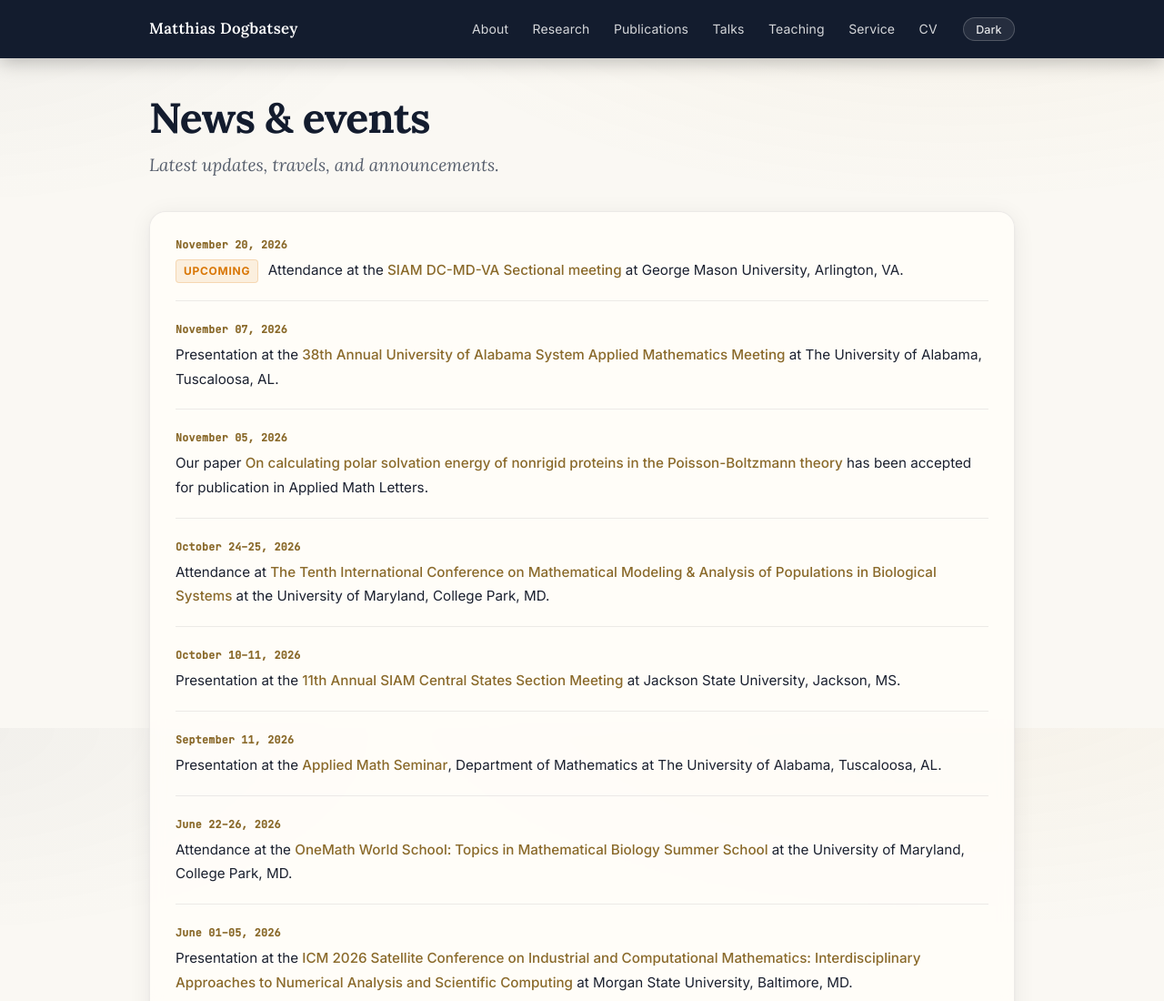
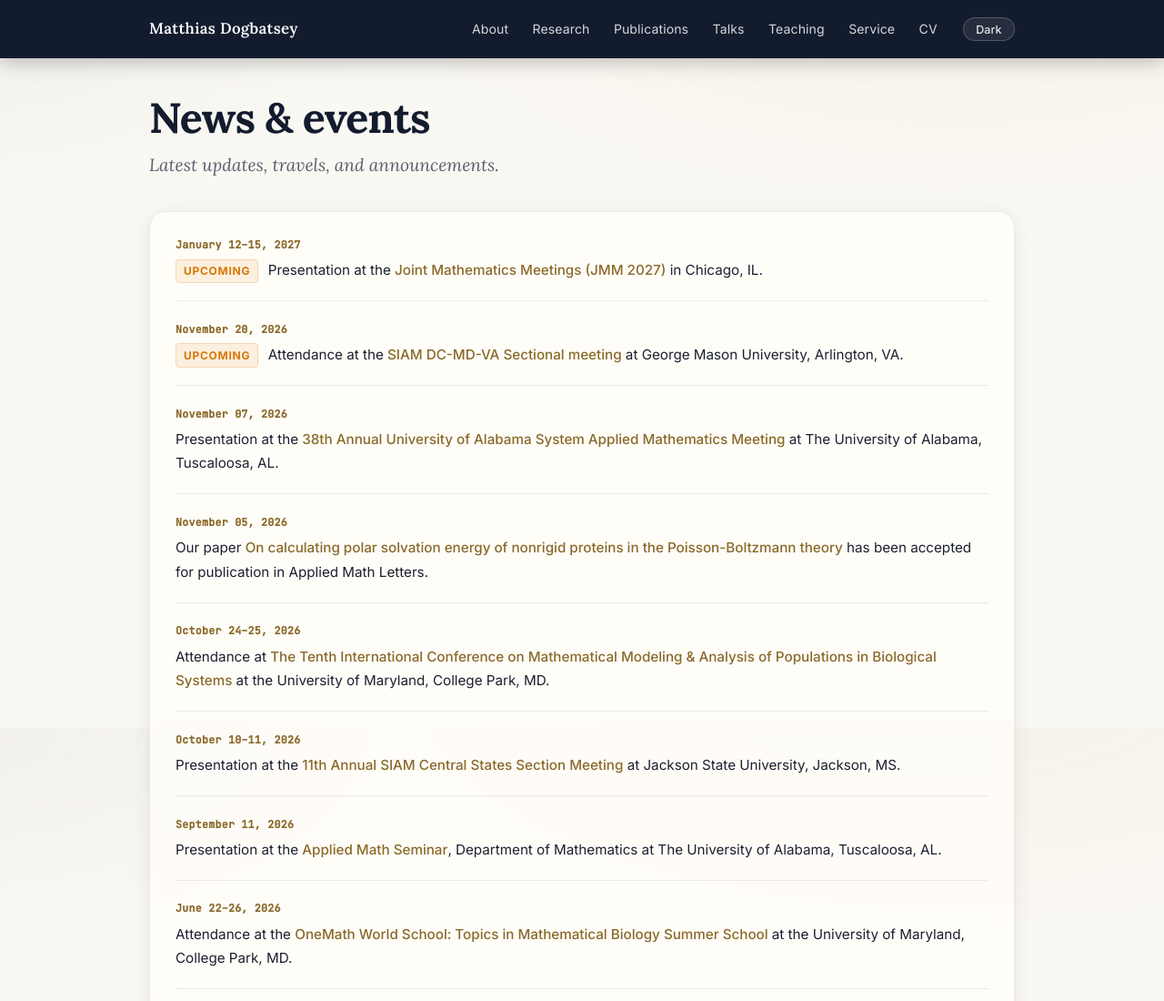
Before and after one commit to mdogbatsey/mdogbatsey.github.io, a plain HTML site: page news.html in a window 1280 px wide. Shown: the top 1100 px of the page at 91% size. Drawn offline with Linux system fonts and the light colour scheme.

Commit message:
Add JMM 2027 presentation to news
Co-Authored-By: Claude Opus 5.5 <noreply@anthropic.com>

```diff
--- a/news.html
+++ b/news.html
@@ -68,6 +68,15 @@
         <div class="card" style="padding: 1.5rem 1.75rem;">
           <ul class="news-list"
             style="font-size: 0.95rem; display: flex; flex-direction: column; gap: 1.2rem; padding: 0; list-style: none;">
+            <li style="border-bottom: 1px solid var(--border); padding-bottom: 1.2rem;">
+              <span class="news-date"
+                style="display: block; font-weight: 600; color: var(--accent); margin-bottom: 0.3rem;">January 12–15, 2027</span>
+              <strong class="badge-upcoming" style="font-size: 0.75rem;">Upcoming</strong>
+              Presentation at the
+              <a href="https://meetings.ams.org/math/jmm2027/meetingapp.cgi" target="_blank" rel="noopener"
+                style="font-weight: 500;">Joint Mathematics Meetings (JMM 2027)</a>
+              in Chicago, IL.
+            </li>
             <li style="border-bottom: 1px solid var(--border); padding-bottom: 1.2rem;">
               <span class="news-date"
                 style="display: block; font-weight: 600; color: var(--accent); margin-bottom: 0.3rem;">November 20, 2026</span>
--- a/sitemap.xml
+++ b/sitemap.xml
@@ -2,7 +2,7 @@
 <urlset xmlns="http://www.sitemaps.org/schemas/sitemap/0.9">
   <url>
     <loc>https://mdogbatsey.github.io/</loc>
-    <lastmod>2026-11-13</lastmod>
+    <lastmod>2026-11-14</lastmod>
     <priority>1.00</priority>
   </url>
   <url>
@@ -42,7 +42,7 @@
   </url>
   <url>
     <loc>https://mdogbatsey.github.io/news.html</loc>
-    <lastmod>2026-11-13</lastmod>
+    <lastmod>2026-11-14</lastmod>
     <priority>0.60</priority>
   </url>
 </urlset>
```
Also changed, not shown: index.html (+9 -0 lines).
